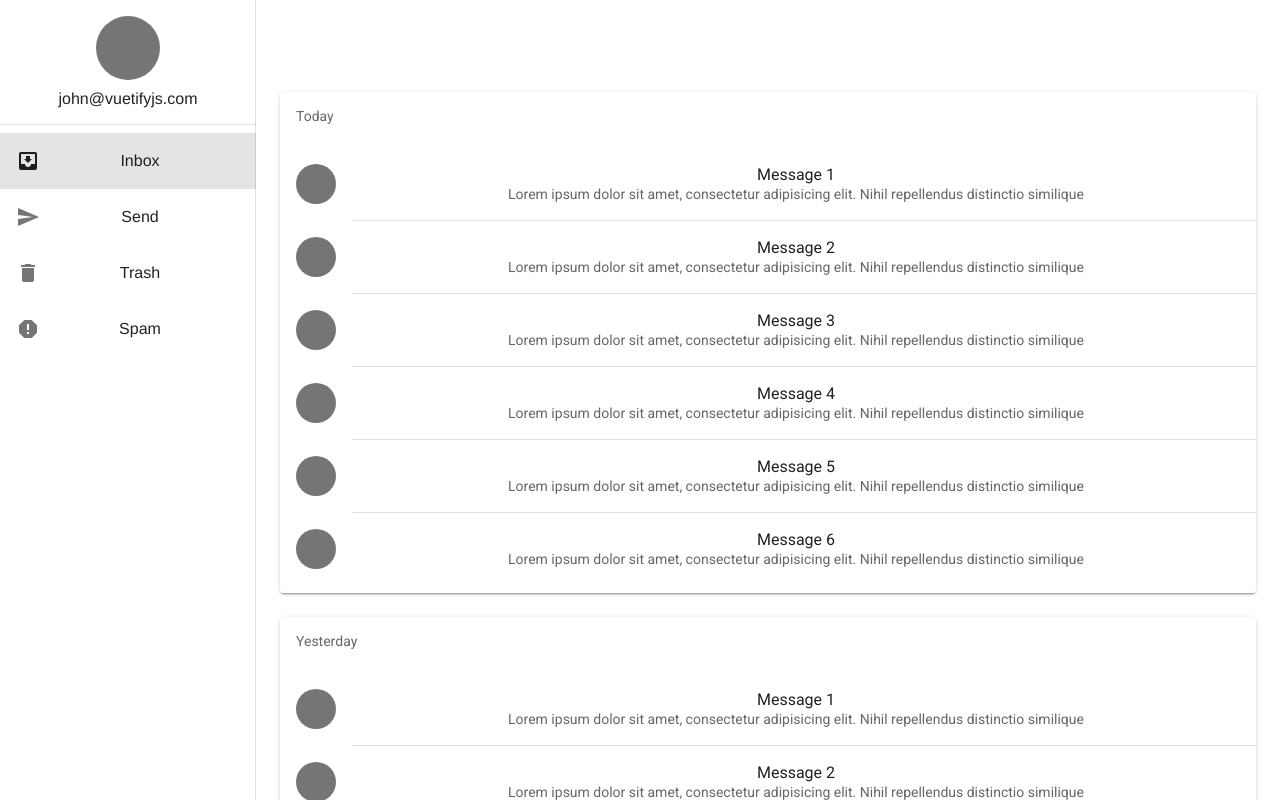
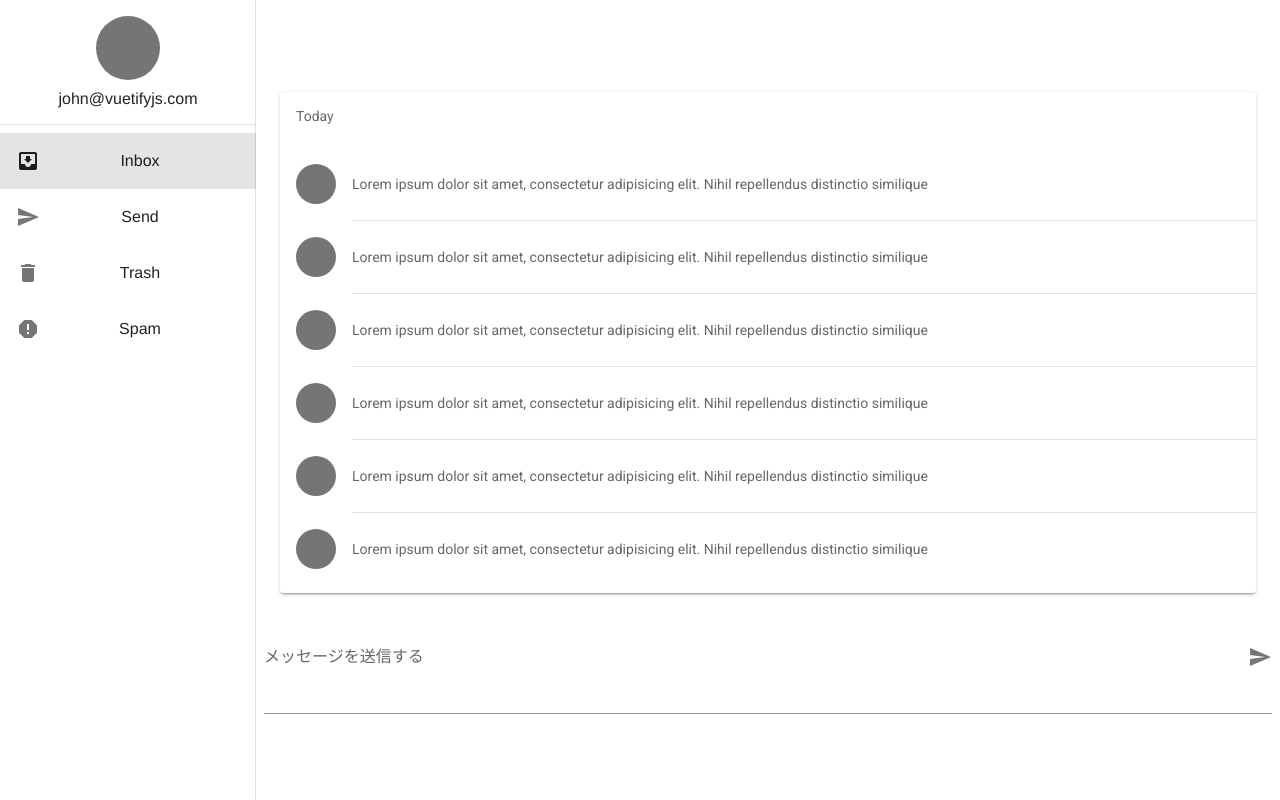
Before and after one commit to teppy0422/vue-chat, a Vue app: page /chat in a window 1280 px wide. Shown: the top 800 px of the page. Built offline with nearby package versions, Linux system fonts and the light colour scheme.

Commit message:
11 sendMessage

```diff
--- a/src/views/ChatBoard.vue
+++ b/src/views/ChatBoard.vue
@@ -14,9 +14,7 @@
                     </v-list-item-avatar>
 
                     <v-list-item-content>
-                      <v-list-item-title>Message {{ n }}</v-list-item-title>
-
-                      <v-list-item-subtitle>
+                      <v-list-item-subtitle class="message">
                         Lorem ipsum dolor sit amet, consectetur adipisicing
                         elit. Nihil repellendus distinctio similique
                       </v-list-item-subtitle>
@@ -34,14 +32,26 @@
           </v-col>
         </v-row>
       </v-container>
+      <v-textarea
+        append-icon="mdi-send"
+        class="mx-2"
+        label="メッセージを送信する"
+        rows="3"
+        auto-grow
+      ></v-textarea>
     </v-main>
   </v-app>
 </template>
 
 <script>
 export default {
+  created() {
+    this.user_id = this.$route.query.user_id;
+    console.log("user_id:", this.user_id);
+  },
   data: () => ({
-    cards: ["Today", "Yesterday"],
+    user_id: "",
+    cards: ["Today"],
     drawer: null,
     links: [
       ["mdi-inbox-arrow-down", "Inbox"],
@@ -52,3 +62,9 @@ export default {
   }),
 };
 </script>
+
+<style>
+.message {
+  text-align: left;
+}
+</style>
```
Also changed, not shown: 13 other files (tests, documents, lock files or other folders).
